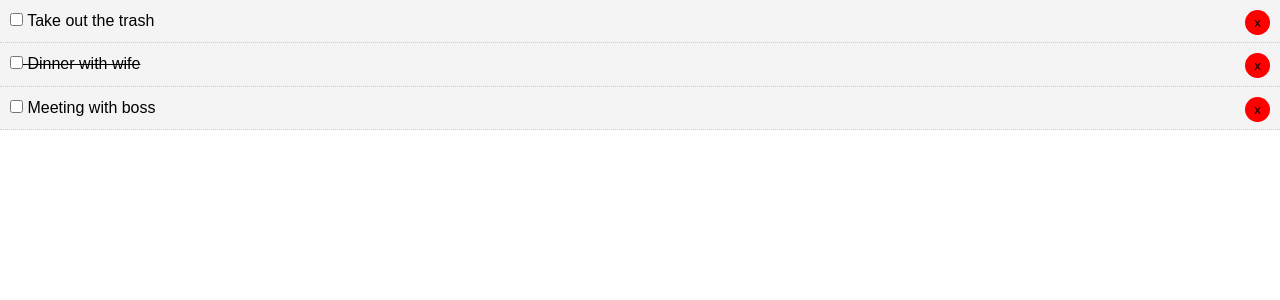
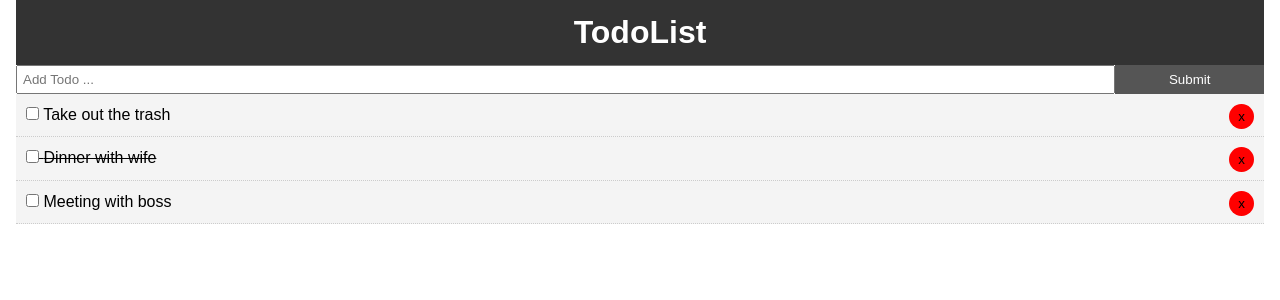
Before and after one commit to acharyabibash/react_crash_todo, a React (Create React App) app: page / in a window 1280 px wide. Shown: the top 300 px of the page. Built offline with nearby package versions, Linux system fonts and the light colour scheme.

Commit message:
1.05.40 Brad

```diff
--- a/src/App.css
+++ b/src/App.css
@@ -13,3 +13,20 @@ a {
   color: #333;
   text-decoration: none;
 }
+
+.container {
+  padding: 0 1rem;
+}
+
+.btn {
+  display: inline-block;
+  border: none;
+  background: #555;
+  color: #fff;
+  padding: 7px 20px;
+  cursor: pointer;
+}
+
+.btn:hover {
+  background: #666;
+}
--- a/src/App.js
+++ b/src/App.js
@@ -1,5 +1,7 @@
 import React,{ Component } from 'react';
+import Header from './components/layout/Header';
 import Todos from './components/Todos';
+import AddTodo from './components/AddTodo';
 
 import './App.css';
 
@@ -36,15 +38,18 @@ class App extends Component{
 
 // Delete todo
 delTodo = (id) =>{
-  console.log(id)
+  this.setState({todos: [...this.state.todos.filter(todo => todo.id !== id)]});
 }
 
 
   render(){
-
     return(
       <div className="App">
+        <div className="container">
+        <Header />
+        <AddTodo />
         <Todos todos={this.state.todos} markComplete={this.markComplete} delTodo={this.delTodo} />
+        </div>
       </div>
     )
   }
--- /dev/null
+++ b/src/components/AddTodo.js
@@ -0,0 +1,24 @@
+import React, { Component } from 'react'
+
+export class AddTodo extends Component {
+    render() {
+        return (
+           <form style={{ display:'flex' }}>
+                <input
+                    type="text"
+                    name="title"
+                    style= {{ flex:'10',padding: '5px' }}
+                    placeholder="Add Todo ..."
+                />
+                <input
+                    type="Submit"
+                    value="Submit"
+                    className="btn"
+                    style={{flex: 1}}
+                />
+           </form>
+        )
+    }
+}
+
+export default AddTodo
--- /dev/null
+++ b/src/components/layout/Header.js
@@ -0,0 +1,18 @@
+import React from 'react';
+
+function Header(){
+    return (
+        <header style={headerStyle}>
+            <h1>TodoList</h1>
+        </header>
+    )
+}
+
+const headerStyle = {
+    background: '#333',
+    color: '#fff',
+    textAlign: 'center',
+    padding: '10px'
+}
+
+export default Header;
```
